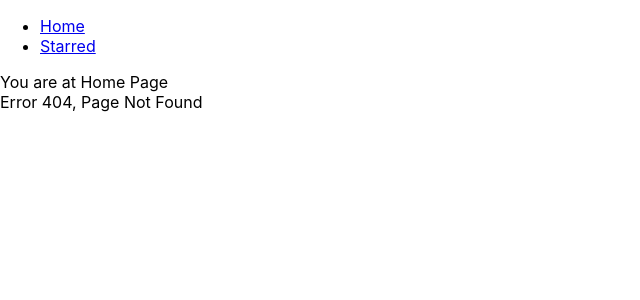
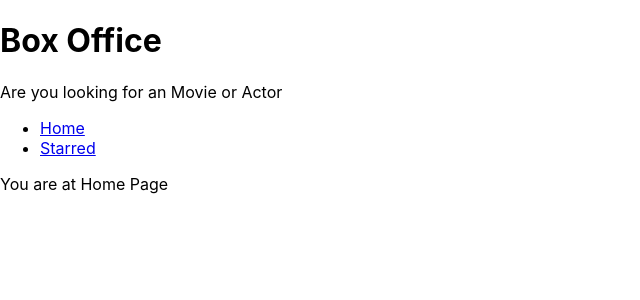
Before and after one commit to VCoder747-sys/Box-Office, a React (Create React App) app: page / in a window 1280 px wide. Before the commit this address had no page. Shown: the top 300 px of the page, without its empty margins (0-640 px from the left). Built offline with nearby package versions, Linux system fonts and the light colour scheme.

Commit message:
Created MainLayout Component and Title

```diff
--- a/src/App.js
+++ b/src/App.js
@@ -2,14 +2,12 @@
 
 import React from 'react';
 import { Switch, Route } from 'react-router-dom';
-import Navs from './Components/Navs';
+
 import Home from './pages/Home';
 import Starred from './pages/Starred';
 
 function App() {
   return (
-    <div>
-      <Navs />
     <switch>
       <Route exact path="/">
         <Home />
@@ -19,12 +17,10 @@
         <Starred />
       </Route>
 
-        <Route>
-          {' '}
+      {/* <Route>
         <div>Error 404, Page Not Found</div>
-        </Route>
+      </Route> */}
     </switch>
-    </div>
   );
 }
 
--- /dev/null
+++ b/src/Components/MainpageLayout.js
@@ -0,0 +1,19 @@
+/*eslint-disable*/
+import React from 'react';
+import Navs from './Navs';
+import Title from './Title';
+
+const MainpageLayout = ({ children }) => {
+  return (
+    <div>
+      <Title
+        title="Box Office"
+        subtitle="Are you looking for an Movie or Actor"
+      />
+      <Navs />
+      {children}
+    </div>
+  );
+};
+
+export default MainpageLayout;
--- /dev/null
+++ b/src/Components/Title.js
@@ -0,0 +1,13 @@
+/* eslint-disable */
+import React from 'react';
+
+const Title = ({ title, subtitle }) => {
+  return (
+    <div>
+      <h1>{title}</h1>
+      <p>{subtitle}</p>
+    </div>
+  );
+};
+
+export default Title;
--- a/src/pages/Home.js
+++ b/src/pages/Home.js
@@ -1,8 +1,9 @@
 /*eslint-disable*/
 import React from 'react';
+import MainpageLayout from '../Components/MainpageLayout';
 
 const Home = () => {
-  return <div>You are at Home Page </div>;
+  return <MainpageLayout>You are at Home Page </MainpageLayout>;
 };
 
 export default Home;
--- a/src/pages/Starred.js
+++ b/src/pages/Starred.js
@@ -1,8 +1,9 @@
 /* eslint-disable*/
 import React from 'react';
+import MainpageLayout from '../Components/MainpageLayout';
 
 const Starred = () => {
-  return <div>You are at Starred PAge</div>;
+  return <MainpageLayout>You are at Starred PAge</MainpageLayout>;
 };
 
 export default Starred;
```
Lines whose indentation alone changed are shown as unchanged.
